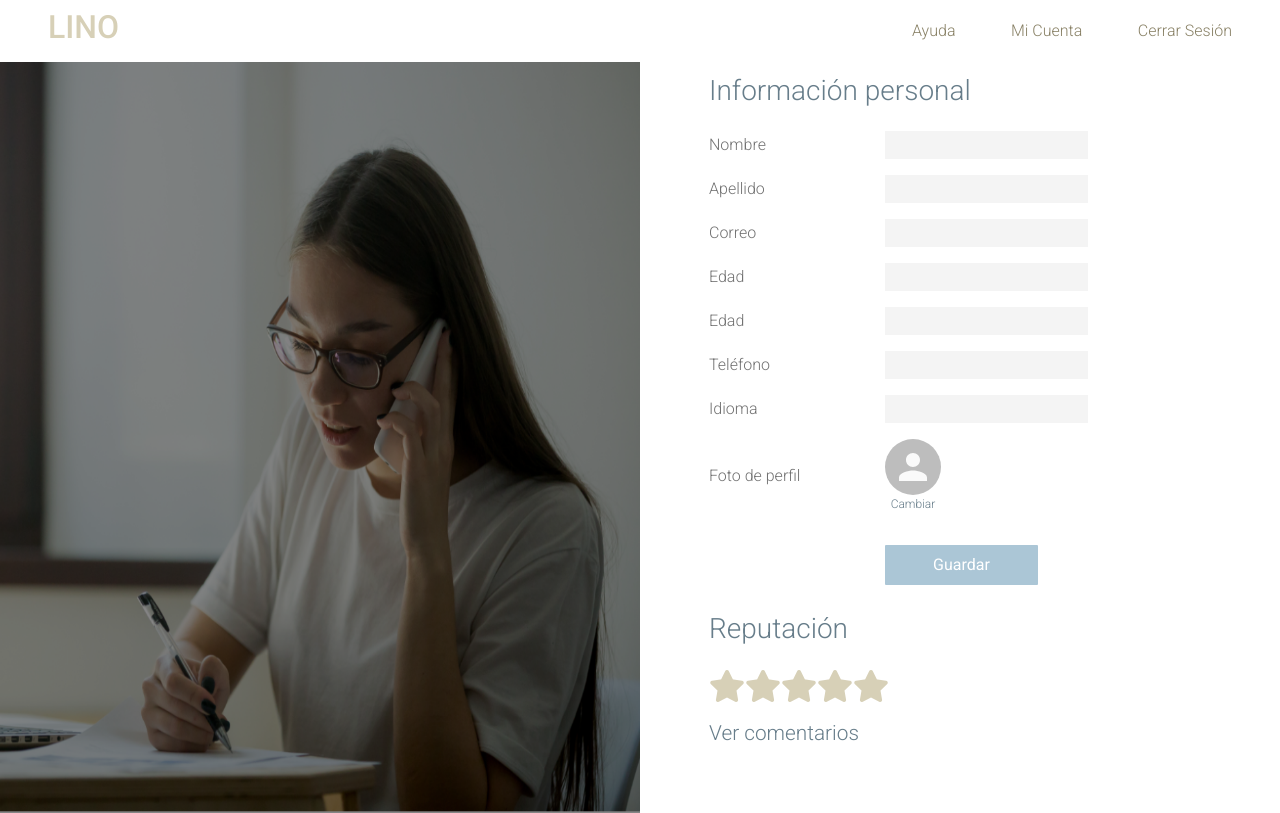
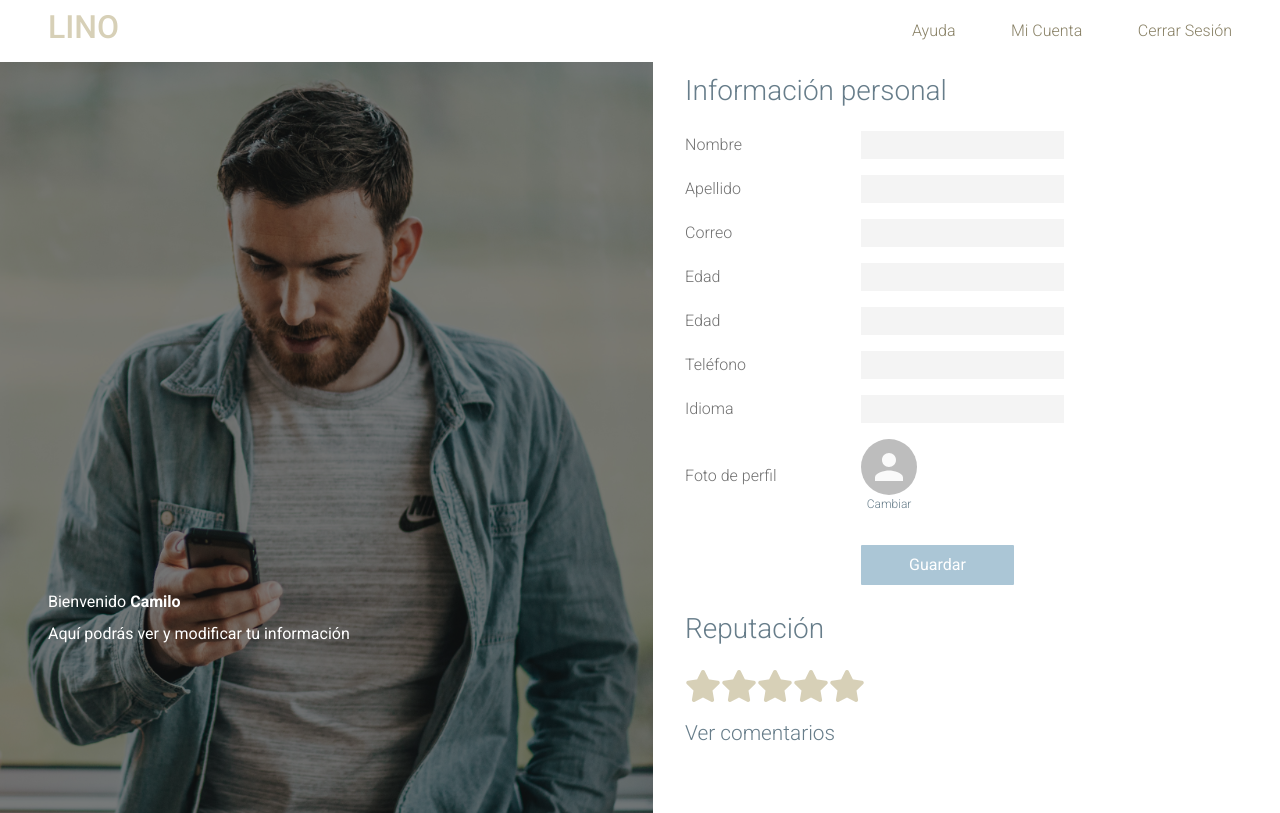
Before and after one commit to Sagalo04/lino-app, a React (Create React App) app: page /User in a window 1280 px wide. Built offline with nearby package versions, Linux system fonts and the light colour scheme; what google-maps-react would draw is missing.

Commit message:
Account finished

```diff
--- a/src/Components/Acount/Acount.css
+++ b/src/Components/Acount/Acount.css
@@ -5,12 +5,30 @@
 
 }
 
+.o-img-acount{
+    padding: 3rem 0 0 3rem;
+    display: flex;
+    flex-direction: column;
+    overflow: hidden;
+    flex-wrap: wrap;
+    color: white;
+    /* min-height: 27rem;
+    min-width: 30rem; */
+    width: 50rem;
+    /* height: 100vh; */
+    background-image: url('../../Resources/Images/myAccount.png');
+    background-position: center;
+    background-size: cover;
+
+}
+
 .o-contentAcount{
+    width: 50%;
     display: flex;
     flex-direction: column;
     justify-content: center;
     align-content: center;
-    margin-right: 12rem;
+    margin-right: 5rem;
     margin-left: 2rem;
 }
 
@@ -19,9 +37,6 @@
     display: flex;
     align-items: center;
     margin-bottom: 1.5rem;
-}
-.o-img-acount{
-    width: 50%;
 }
 
 .o-changeInfo{
--- a/src/Components/Acount/Acount.js
+++ b/src/Components/Acount/Acount.js
@@ -51,7 +51,13 @@ function Acount(props) {
     return (
 
         <div className="o-Acount">
-            <img src={imagens} className="o-img-acount" alt="" />
+            <div className="o-img-acount">
+                <p style={{marginTop: '30rem'}}>
+                    Bienvenido <label style={{fontWeight: 'bold'}}>Camilo</label> <br/>
+                    Aquí podrás ver y modificar tu información
+                </p>
+            </div>
+            {/* <img src={imagens} className="o-img-acount" alt="" /> */}
             <div className="o-contentAcount">
                 <h3 className="o-personalTitle">Información personal</h3>
                 <div className="o-contentPersonalAcount">
```
Also changed, not shown: src/Resources/Images/myAccount.png (added).
